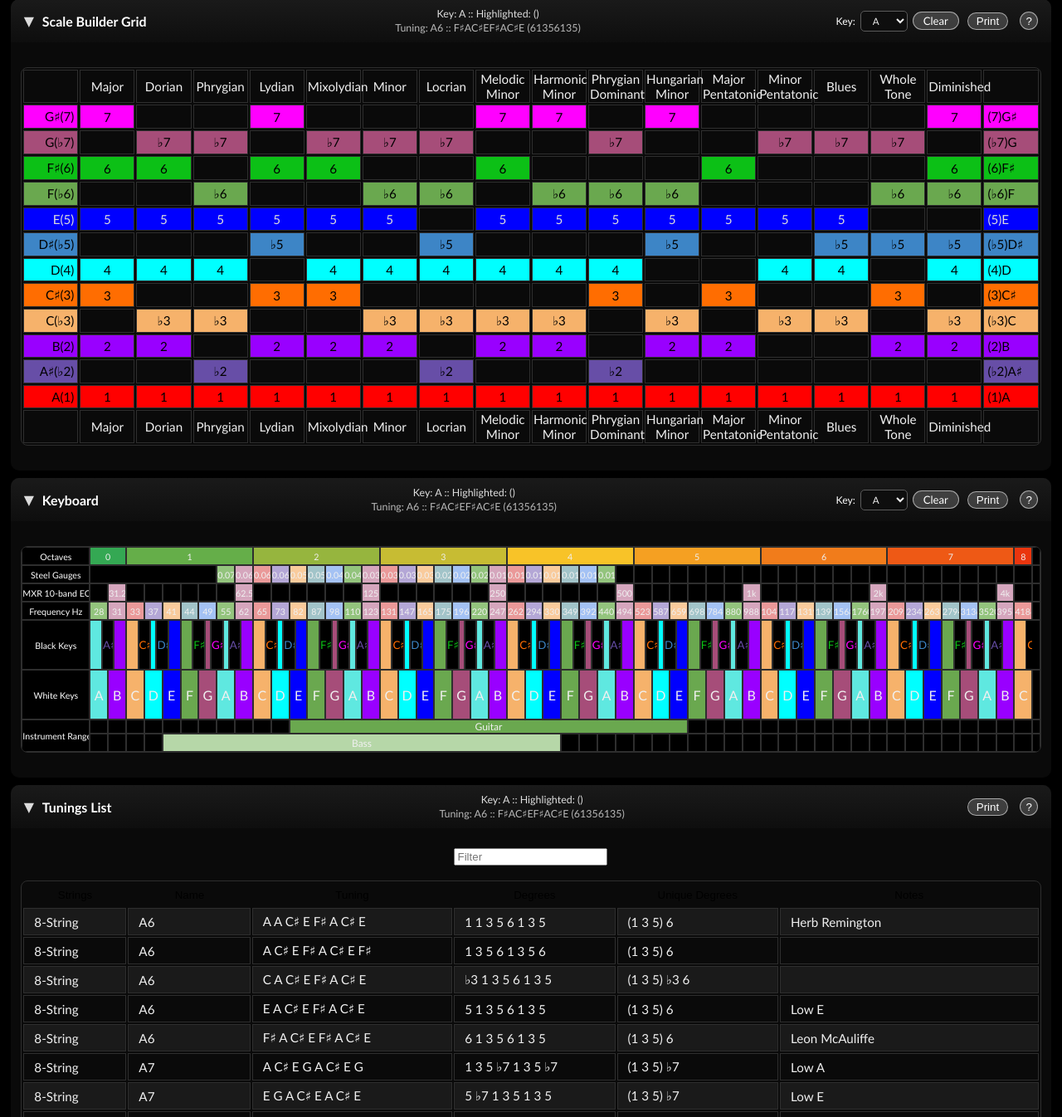
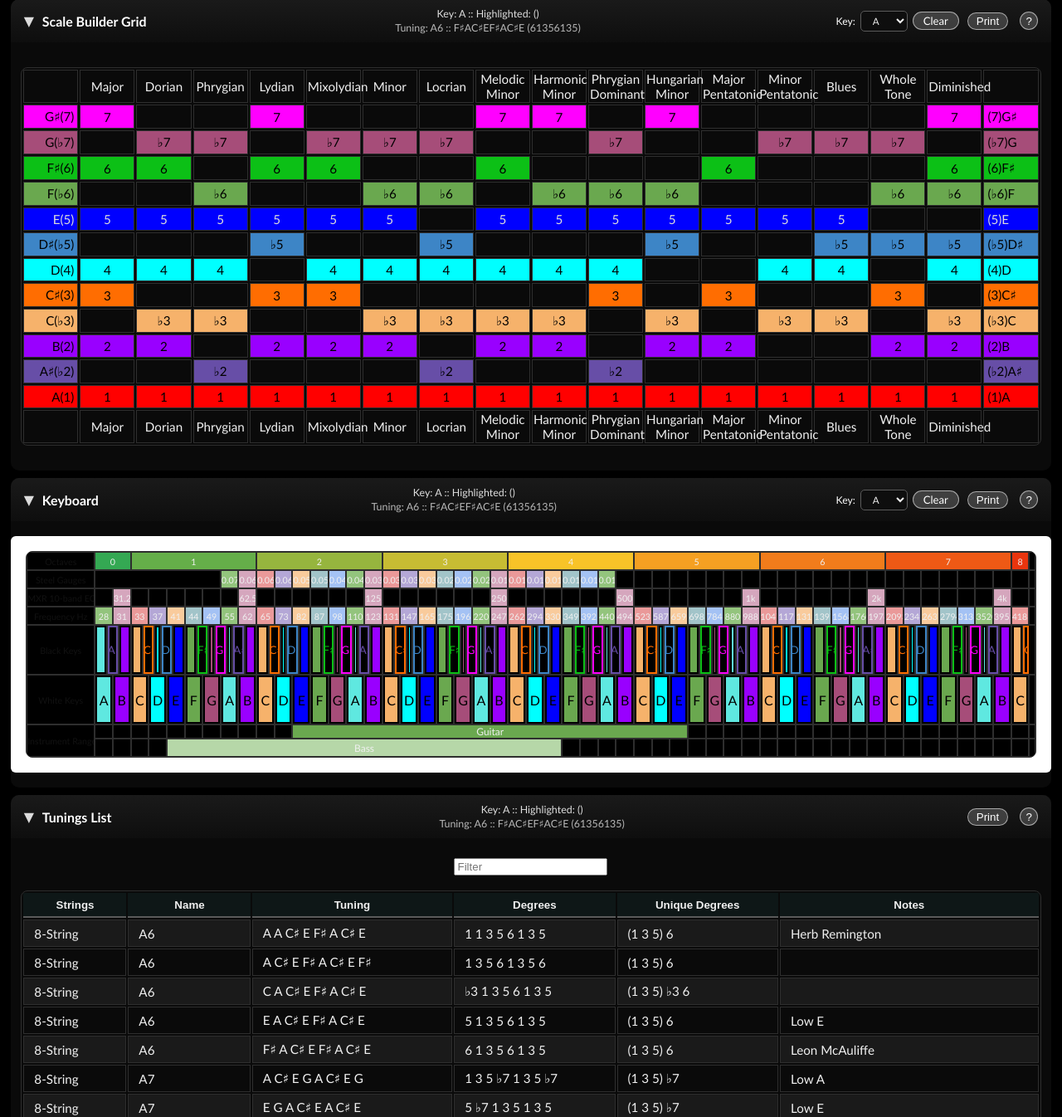
Before and after one commit to Jstring-1/fretboard-site-security-first-trust-and-federal-reserve, a PHP site: page / in a window 1280 px wide. Shown: the part 1634-2980 px from the top of the page at 83% size. Run offline with PHP 8.4, Linux system fonts and the light colour scheme; some libraries are stand-ins or nearby versions.

Commit message:
Lighter keyboard with highlight outlines, styled tunings headers
Keyboard:
  • .ritz container gets a white piano-body bg with rounded corners
    and a 6px pad inside the dark section frame.
  • Chrome cells (labels, separators, range cells) override to white
    bg with #111 text — matching the white piano body. Black-key cells
    keep their original dark bg via the existing inline ritz/waffle
    rule, so they still look like piano black keys.
  • applyKeyboardColors adds an inset box-shadow border on highlighted
    cells: dark outline (2px solid #000) on highlighted white keys,
    a degree-colored outline on highlighted black keys, so chord/scale
    notes pop hard against the white piano body.

Tunings list headers:
  • thead gets a faint cyan tint (rgba(95,232,224,0.06)) so the row
    visually separates from the alternating tbody.
  • th text bumped to weight 600 with a 2px bottom border.
  • Hover and active-sort states tinted in the Noir cyan accent.

```diff
--- a/css/styles.css
+++ b/css/styles.css
@@ -157,6 +157,17 @@ table td                                   {  vertical-align:middle;
                                            {  border-radius:10px;                                                    }
 #fretboard, #chord_grid, #scale_grid, #keyboard, #tunings
                                            {  border-radius:8px;     overflow:hidden;                                }
+/* Keyboard sits on a white "piano body" inside the dark section frame */
+.ritz                                      {  background-color:#ffffff; padding:6px; border-radius:6px;              }
+/* Override the bulk dark-bg rule from the inline ritz/waffle CSS for chrome
+   cells (labels, separators, range cells). Black-key cells stay dark. */
+.ritz .waffle .s0, .ritz .waffle .s10, .ritz .waffle .s11, .ritz .waffle .s12,
+.ritz .waffle .s20, .ritz .waffle .s21, .ritz .waffle .s22, .ritz .waffle .s24,
+.ritz .waffle .s31, .ritz .waffle .s46, .ritz .waffle .s54, .ritz .waffle .s55,
+.ritz .waffle .s56, .ritz .waffle .s57, .ritz .waffle .s59, .ritz .waffle .s61 {
+    background-color:#ffffff !important;
+    color:#111 !important;
+}
 .nut                                       {  border-right:8px solid #5a5a5a !important;                             }
 .nut1                                      {  border-left:8px solid #5a5a5a !important;                              }
 table, table td                            {  border:1px solid var(--border); border-collapse:separate;               }
@@ -522,8 +533,14 @@ select option                              { color: var(--text); background: var
 /* Fretboard info bar */
 #info_l, #info_r                           { font-weight: 600; opacity: 0.9;                                         }
 
-/* Sortable header buttons (slightly tighter) */
-table.sortable th                          { font-size: 0.92em;                                                      }
+/* Sortable header buttons */
+table.sortable thead                       { background-color: rgba(95,232,224,0.06);                                 }
+table.sortable th                          { font-size: 0.92em; font-weight: 600;
+                                             border-bottom: 2px solid var(--border-strong) !important;               }
+table.sortable th button                   { color: var(--text); font-weight: 600;                                    }
+table.sortable th button:hover             { color: var(--accent-hi); cursor: pointer;                               }
+table.sortable th[aria-sort]               { background-color: rgba(95,232,224,0.12);                                 }
+table.sortable th[aria-sort] button        { color: var(--accent-hi);                                                 }
 
 /* Tunings table padding (was 6px 12px — keeps that, but lighter row separation) */
 #tunings tbody tr                          { transition: background-color .1s;                                       }
--- a/js/app.js
+++ b/js/app.js
@@ -1093,11 +1093,18 @@
           css += sel + ' { background-color: ' + bg + ' !important; }\n';
           if (!inHighlightSet) {
             css += sel + ' { color: ' + DIM_WHITE_TEXT + ' !important; }\n';
+          } else {
+            // Highlighted: dark inset outline so it pops on the white piano body
+            css += sel + ' { box-shadow: inset 0 0 0 2px #000 !important; color: #000 !important; }\n';
           }
         } else {
           // Black-key cell: tint label by degree (or near-bg if dimmed)
           const fg = inHighlightSet ? KEYBOARD_DEGREE_COLORS[deg] : DIM_BLACK_TEXT;
           css += sel + ' { color: ' + fg + ' !important; }\n';
+          if (inHighlightSet) {
+            // Highlighted: outline matches the degree color so the key stands out
+            css += sel + ' { box-shadow: inset 0 0 0 2px ' + fg + ' !important; }\n';
+          }
         }
       });
     }
```
